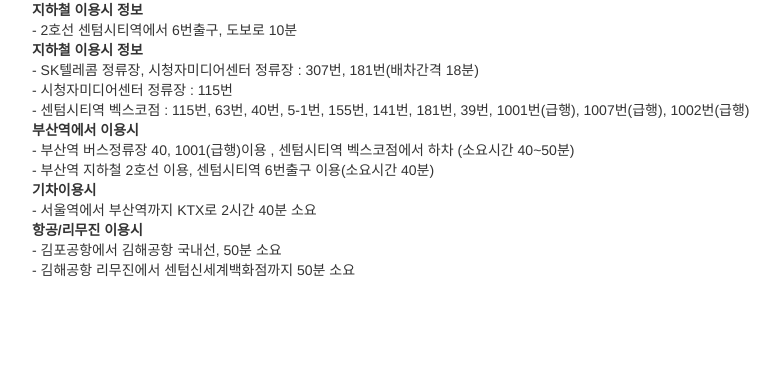
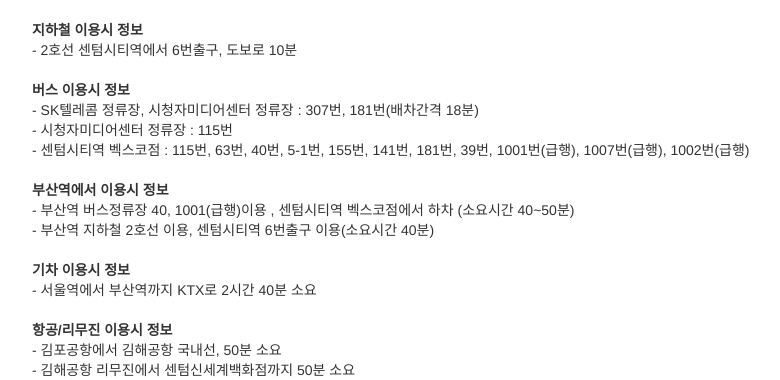
Before and after one commit to leejh95/MovieData, a Java web app: template src/main/webapp/WEB-INF/views/contact.jsp in a window 1280 px wide. Shown: the part 663-1043 px from the top of the page, without its empty margins (58-838 px from the left). Before the commit the page ends 940 px from the top, so only its background shows below. Run offline with Tomcat 11, a stand-in JSP engine, Linux system fonts and the light colour scheme; the template is opened without the code that fills it, so the values that code supplies are empty; some libraries are stand-ins or nearby versions.

Commit message:
contact수정

```diff
--- a/src/main/webapp/WEB-INF/views/contact.jsp
+++ b/src/main/webapp/WEB-INF/views/contact.jsp
@@ -125,19 +125,19 @@
 	<div class="kmap">
 		<div class="kmap2">
 			<h4><strong>오시는 길</strong></h4>
-			<div id="map" style="width:500px;height:400px;"></div>
+			<div id="map" style="width:500px;height:400px;"></div><br/>
 				<b>지하철 이용시 정보</b><br/>
-				- 2호선 센텀시티역에서 6번출구, 도보로 10분<br/>
-				<b>지하철 이용시 정보</b><br/>
+				- 2호선 센텀시티역에서 6번출구, 도보로 10분<br/><br/>
+				<b>버스 이용시 정보</b><br/>
 				- SK텔레콤 정류장, 시청자미디어센터 정류장 : 307번, 181번(배차간격 18분)<br/>
 				- 시청자미디어센터 정류장 : 115번<br/>
-				- 센텀시티역 벡스코점 : 115번, 63번, 40번, 5-1번, 155번, 141번, 181번, 39번, 1001번(급행), 1007번(급행), 1002번(급행)<br/>
-				<b>부산역에서 이용시</b><br/>
+				- 센텀시티역 벡스코점 : 115번, 63번, 40번, 5-1번, 155번, 141번, 181번, 39번, 1001번(급행), 1007번(급행), 1002번(급행)<br/><br/>
+				<b>부산역에서 이용시 정보</b><br/>
 				- 부산역 버스정류장 40, 1001(급행)이용 , 센텀시티역 벡스코점에서 하차 (소요시간 40~50분)<br/>
-				- 부산역 지하철 2호선 이용, 센텀시티역 6번출구 이용(소요시간 40분)<br/>
-				<b>기차이용시</b><br/>
-				- 서울역에서 부산역까지 KTX로 2시간 40분 소요<br/>
-				<b>항공/리무진 이용시</b><br/>
+				- 부산역 지하철 2호선 이용, 센텀시티역 6번출구 이용(소요시간 40분)<br/><br/>
+				<b>기차 이용시 정보</b><br/>
+				- 서울역에서 부산역까지 KTX로 2시간 40분 소요<br/><br/>
+				<b>항공/리무진 이용시 정보</b><br/>
 				- 김포공항에서 김해공항 국내선, 50분 소요<br/>
 				- 김해공항 리무진에서 센텀신세계백화점까지 50분 소요
 		</div>
```
